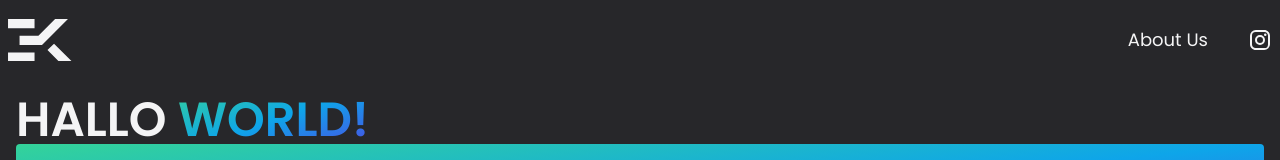
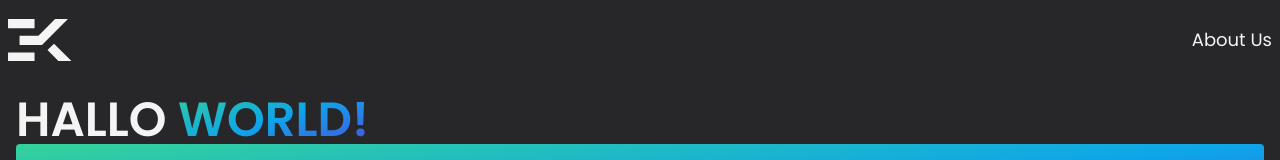
Before and after one commit to sek-consulting/sek-portfolio, an Astro site: page / in a window 1280 px wide. Shown: the top 160 px of the page. Built offline with nearby package versions, Linux system fonts and the light colour scheme; Astro itself is replaced by a stand-in of ours.

Commit message:
removed social media link

```diff
--- a/src/components/Navbar.svelte
+++ b/src/components/Navbar.svelte
@@ -33,14 +33,6 @@ let links = [
                     <a href={link.url} class="hover:text-sky-400">{link.text}</a>
                 </li>
             {/each}
-            <li>
-                <a href="https://www.instagram.com/e.k_fotos" target="_blank" rel="noreferrer" class="hover:text-sky-400">
-                    <svg viewBox="0 0 24 24" class="w-6 h-6 fill-current">
-                        <path d="M7.8 2h8.4C19.4 2 22 4.6 22 7.8v8.4a5.8 5.8 0 0 1-5.8 5.8H7.8C4.6 22 2 19.4 2 16.2V7.8A5.8 5.8 0 0 1 7.8 2m-.2 2A3.6 3.6 0 0 0 4 7.6v8.8C4 18.39 5.61 20 7.6 20h8.8a3.6 3.6 0 0 0 3.6-3.6V7.6C20 5.61 18.39 4 16.4 4H7.6m9.65 1.5a1.25 1.25 0 0 1 1.25 1.25A1.25 1.25 0 0 1 17.25 8A1.25 1.25 0 0 1 16 6.75a1.25 1.25 0 0 1 1.25-1.25M12 7a5 5 0 0 1 5 5a5 5 0 0 1-5 5a5 5 0 0 1-5-5a5 5 0 0 1 5-5m0 2a3 3 0 0 0-3 3a3 3 0 0 0 3 3a3 3 0 0 0 3-3a3 3 0 0 0-3-3Z"></path>
-                    </svg>
-                </a>
-            </li>
-
         </ul>
 
     </nav>
```
